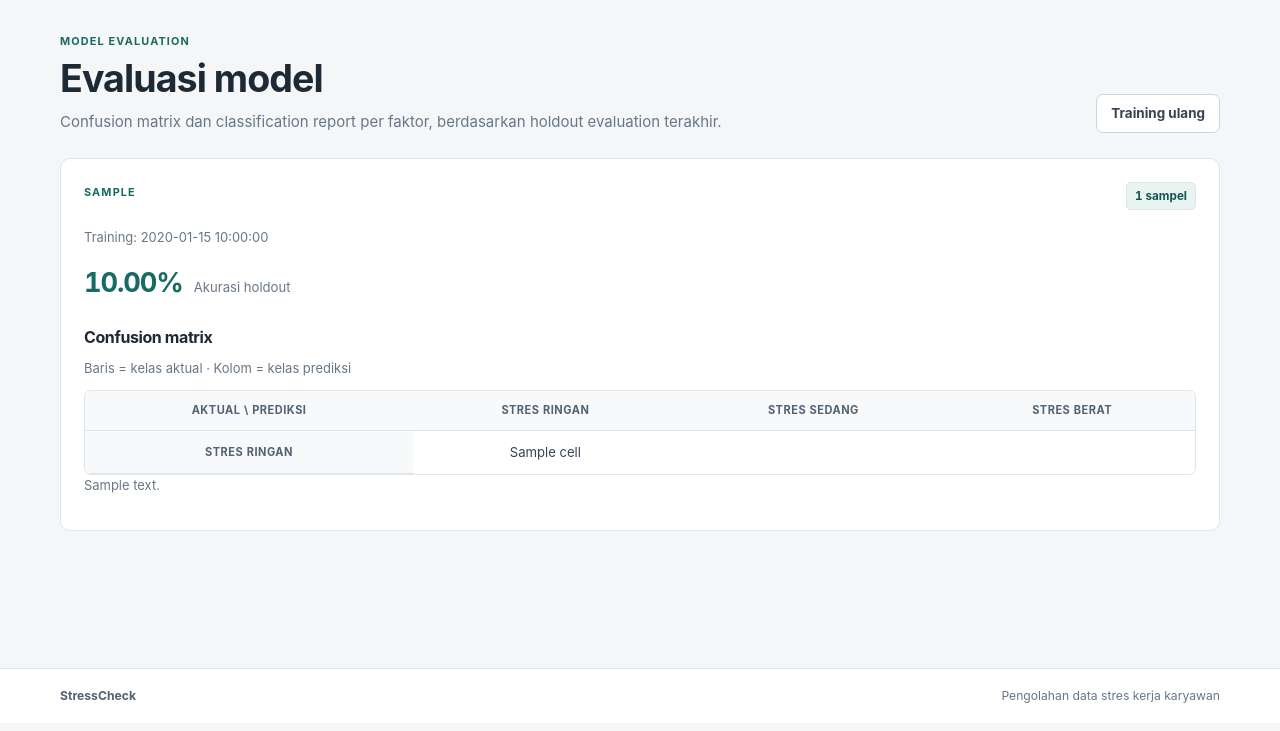
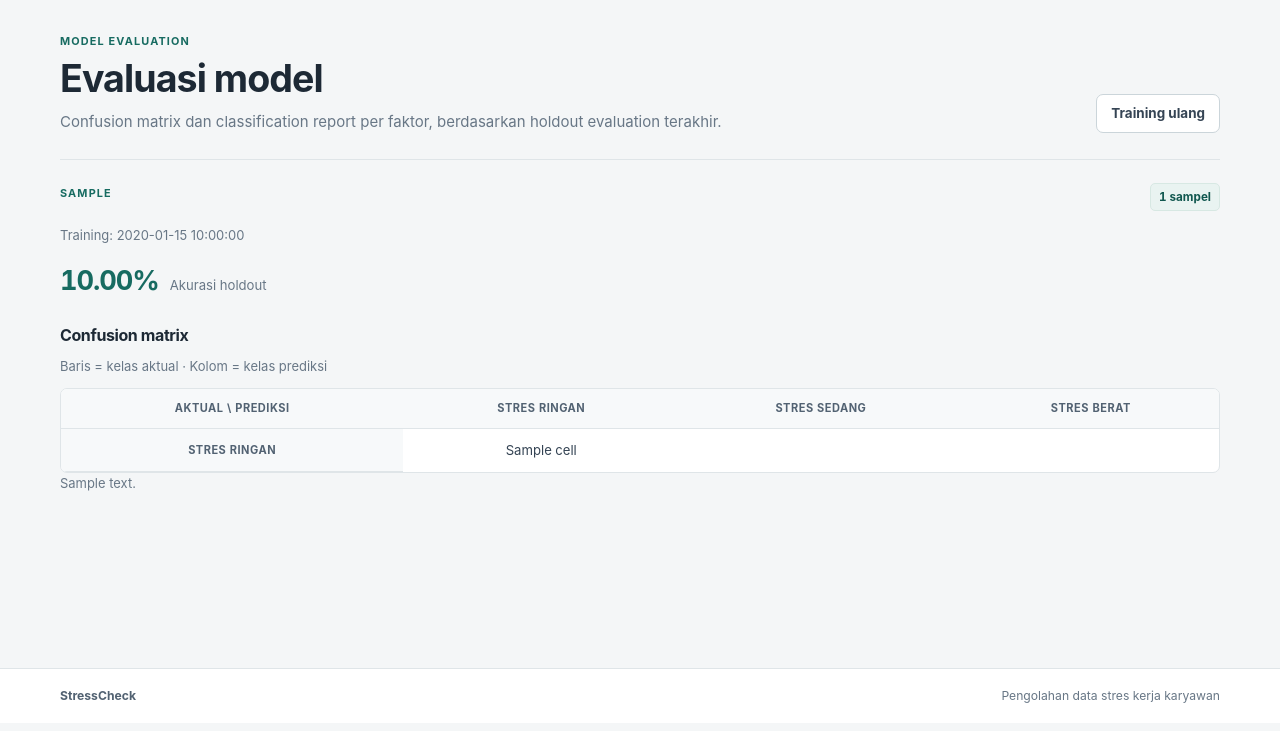
Before and after one commit to erenjeger/stress-level-classification-NB, a Flask app: template templates/confusion.html in a window 1280 px wide. Shown: the part 69-800 px from the top of the page. Run offline with Flask 3, Linux system fonts and the light colour scheme; the template is opened without the code that fills it: most values are stand-ins (such as "Sample title", 1, 10 or a date in 2020); some libraries are stand-ins or nearby versions.

Commit message:
Use flat report sections for model evaluation

```diff
--- a/templates/confusion.html
+++ b/templates/confusion.html
@@ -4,7 +4,7 @@
 <section class="page-heading"><div><p class="eyebrow">MODEL EVALUATION</p><h1>Evaluasi model</h1><p class="muted">Confusion matrix dan classification report per faktor, berdasarkan holdout evaluation terakhir.</p></div><a class="button button-secondary" href="{{ url_for('training') }}">Training ulang</a></section>
 {% if rows %}
   {% for row in rows %}
-    <section class="panel section-panel">
+    <section class="report-section">
       <div class="section-heading"><div><p class="eyebrow">{{ row.factor_key|replace('_',' ')|upper }}</p><h2>{% for factor in factors %}{% if factor.key == row.factor_key %}{{ factor.name }}{% endif %}{% endfor %}</h2></div><span class="score-pill">{{ row.sample_count }} sampel</span></div>
       <p class="muted small">Training: {{ row.trained_at }}</p>
       {% if row.accuracy is not none %}<div class="metric-highlight"><strong>{{ "%.2f"|format(row.accuracy * 100) }}%</strong><span>Akurasi holdout</span></div>{% else %}<div class="notice notice-warning">Evaluasi holdout belum tersedia karena jumlah atau distribusi sampel belum mencukupi.</div>{% endif %}
```
